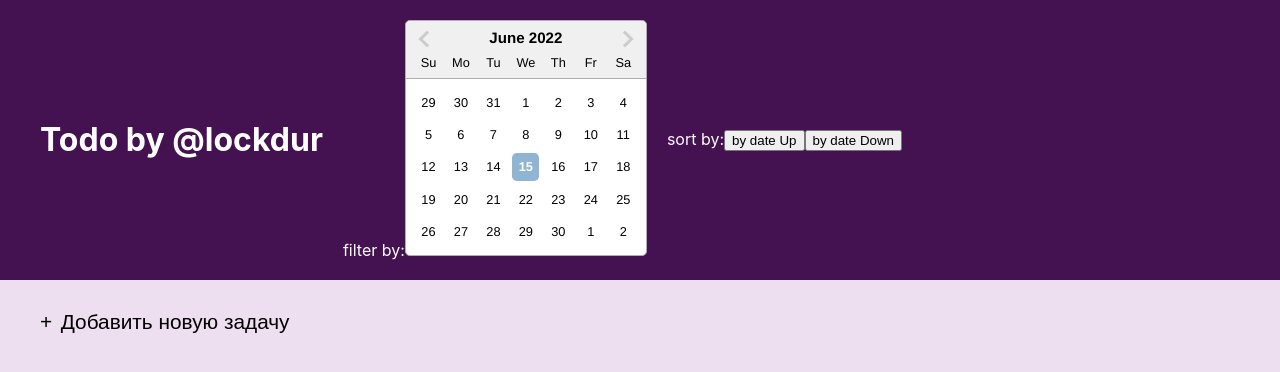
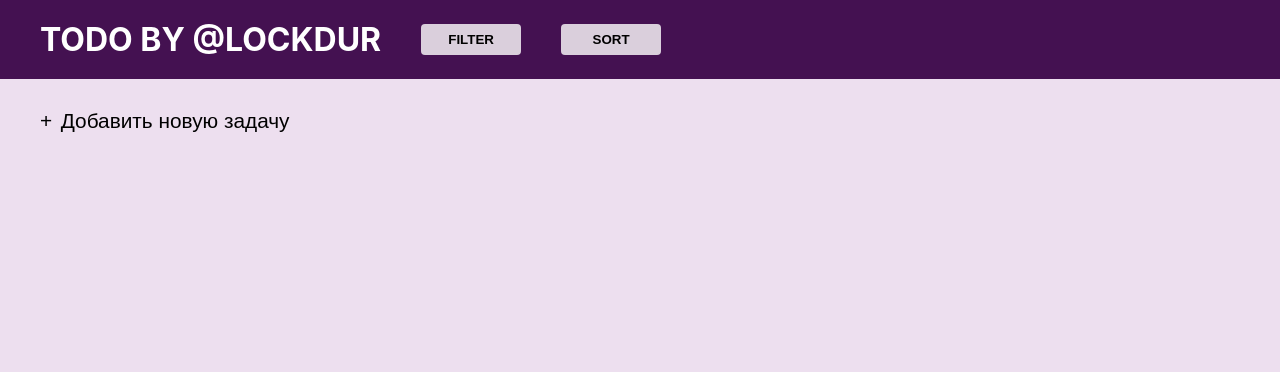
Before and after one commit to MattNovik/tododLockdur, a React (Create React App) app: page / in a window 1280 px wide. Shown: the top 372 px of the page. Built offline with nearby package versions, Linux system fonts and the light colour scheme.

Commit message:
to small fixes

```diff
--- a/src/components/Board/index.js
+++ b/src/components/Board/index.js
@@ -17,7 +17,7 @@ export const Board = () => {
 
   const [startDate, setStartDate] = useState(new Date());
   const [endDate, setEndDate] = useState(null);
-  const onChange = (dates) => {
+  const filterByDate = (dates) => {
     const [start, end] = dates;
     setStartDate(start);
     setEndDate(end);
@@ -31,17 +31,58 @@ export const Board = () => {
     }
   };
 
+  const filterByReal = () => {};
+
   useEffect(() => {
     localStorage.setItem('boardList', JSON.stringify(boardList));
     setSmallBoardList(boardList.slice(0, MAXLIST));
-  }, [boardList]);
+  }, [boardList, MAXLIST]);
 
   return (
     <div
       className="board"
       onClick={(e) => {
+        let listItem = document.querySelectorAll('.item');
+        let wrapperButtonFilters = document.querySelector(
+          '.wrapper-buttons-filters'
+        );
+        let wrapperButtonSorts = document.querySelector(
+          '.wrapper-buttons-sorts'
+        );
+
+        if (
+          ((wrapperButtonSorts.classList.contains(
+            'wrapper-buttons-sorts--open'
+          ) ||
+            wrapperButtonFilters.classList.contains(
+              'wrapper-buttons-filters--open'
+            )) &&
+            !e.target.classList.contains('sorts') &&
+            !e.target.classList.contains('filters')) ||
+          (!e.target.closest('.sorts') && !e.target.closest('.filters'))
+        ) {
+          wrapperButtonSorts.classList.remove('wrapper-buttons-sorts--open');
+          wrapperButtonFilters.classList.remove(
+            'wrapper-buttons-filters--open'
+          );
+        }
+
         if (!e.target.closest('li')) {
-          let listItem = document.querySelectorAll('.item');
+          if (
+            (wrapperButtonSorts.classList.contains(
+              'wrapper-buttons-sorts--open'
+            ) ||
+              wrapperButtonFilters.classList.contains(
+                'wrapper-buttons-filters--open'
+              )) &&
+            !e.target.classList.contains('sorts') &&
+            !e.target.classList.contains('filters')
+          ) {
+            wrapperButtonSorts.classList.remove('wrapper-buttons-sorts--open');
+            wrapperButtonFilters.classList.remove(
+              'wrapper-buttons-filters--open'
+            );
+          }
           Array.from(listItem).map((item) => {
             if (item.classList.contains('item--change')) {
               item.classList.remove('item--change');
@@ -54,32 +95,82 @@ export const Board = () => {
       <div className="board__head">
         <h1 className="board__title">Todo by @lockdur</h1>
         <div className="board__filter">
-          <span>filter by:</span>
+          <div className="wrapper-buttons-filters">
+            <button
+              className="button filters"
+              onClick={() => {
+                const wrapperButtonFilters = document.querySelector(
+                  '.wrapper-buttons-filters'
+                );
+                wrapperButtonFilters.classList.toggle(
+                  'wrapper-buttons-filters--open'
+                );
+              }}
+            >
+              filter
+            </button>
+            <button
+              onClick={(e) => {
+                const wrapperFilterDate =
+                  document.querySelector('.filter__by-date');
+                wrapperFilterDate.classList.toggle('filter__by-date--open');
+              }}
+              className="filter__button-by-date buttonFS"
+            >
+              date
+            </button>
+            <button
+              onClick={() => console.log('byreal')}
+              className="filter__button-by-real buttonFS"
+            >
+              {' '}
+              real
+            </button>
+          </div>
+          <div className="filter__by-date">
             <DatePicker
               selected={startDate}
-            onChange={onChange}
+              onChange={filterByDate}
               startDate={startDate}
               endDate={endDate}
               selectsRange
               inline
             />
           </div>
+        </div>
         <div className="board__sort">
-          <span>sort by:</span>
+          <div className="wrapper-buttons-sorts">
             <button
+              className="button sorts"
+              onClick={() => {
+                const wrapperButtonSorts = document.querySelector(
+                  '.wrapper-buttons-sorts'
+                );
+                wrapperButtonSorts.classList.toggle(
+                  'wrapper-buttons-sorts--open'
+                );
+              }}
+            >
+              sort
+            </button>
+            <button
+              className="buttonFS sort__button-by-up"
               onClick={() => {
                 dispatch(sortItemsUp());
               }}
             >
-            by date Up
+              date Up
             </button>
             <button
+              className="buttonFS sort__button-by-down"
               onClick={() => {
                 dispatch(sortItemsDown());
               }}
             >
-            by date Down
+              Date Down
             </button>
+          </div>
+          <div className="wrapper-sorts"></div>
         </div>
       </div>
       <div className="board__main">
--- a/src/components/Board/index.scss
+++ b/src/components/Board/index.scss
@@ -9,7 +9,7 @@
   &__head {
     display: flex;
     align-items: center;
-    column-gap: 20px;
+    column-gap: 40px;
     padding: 20px 40px;
     background-color: #441151;
   }
@@ -17,6 +17,11 @@
   &__title {
     margin: 0;
     color: #fff;
+    text-transform: uppercase;
+  }
+
+  &__filter {
+    position: relative;
   }
 
   &__filter,
@@ -75,3 +80,127 @@
     z-index: 10;
   }
 }
+
+.filter__by-date {
+  display: none;
+}
+
+.wrapper-filters {
+  display: none;
+
+  &--open {
+    display: block;
+    position: absolute;
+    top: 100%;
+    right: 0;
+    transform: translate(50%, 0);
+    z-index: 100;
+  }
+}
+
+.wrapper-sorts {
+  display: none;
+}
+
+.button {
+  min-width: 100px;
+  padding: 8px 16px;
+  border-radius: 4px;
+  text-transform: uppercase;
+  outline: 0;
+  background-color: rgba(255,255,255, .8);
+  color: #000;
+  border: 0;
+  transition: all .3s ease;
+  cursor: pointer;
+  font-weight: 700;
+
+  &:hover {
+    background-color: rgba(255,255,255,1);
+  }
+}
+
+.wrapper-buttons-filters {
+  position: relative;
+
+  &--open {
+    :last-child {
+      border-radius: 0 0 4px 4px;
+    }
+
+    .filter__button-by-date,
+    .filter__button-by-real {
+      display: block;
+    }
+
+    .button {
+      &.filters {
+        border-radius: 4px 4px 0 0;
+      }
+    }
+
+    .filter__button-by-real {
+      top: 200%;
+      border-top: solid 1px #000;
+    }
+  }
+}
+
+.wrapper-buttons-filter--open + .filter__by-date--open {
+  display: block;
+  position: absolute;
+  top: 0;
+  left: 100%;
+  transform: translate(0, 0);
+  z-index: 110;
+}
+
+.wrapper-buttons-sorts {
+  position: relative;
+
+  &--open {
+
+    :last-child {
+      border-radius: 0 0 4px 4px;
+    }
+
+    .sort__button-by-up,
+    .sort__button-by-down {
+      display: block;
+    }
+
+    .button {
+      &.sorts {
+        border-radius: 4px 4px 0 0;
+      }
+    }
+
+    .sort__button-by-down {
+      top: 200%;
+      border-top: solid 1px #000;
+    }
+  }
+}
+
+
+.buttonFS {
+  display: none;
+  position: absolute;
+  top: 100%;
+  left: 0;
+  width: 100%;
+  height: 100%;
+  border-radius: 0;
+  z-index: 100;
+  cursor: pointer;
+  background-color: #fff;
+  border: none;
+  text-transform: uppercase;
+  transition: all .3s ease;
+  font-weight: 600;
+
+  &:hover {
+    background-color: #b198b8;
+    color: #fff;
+  }
+}
```
Lines whose indentation alone changed are shown as unchanged.
